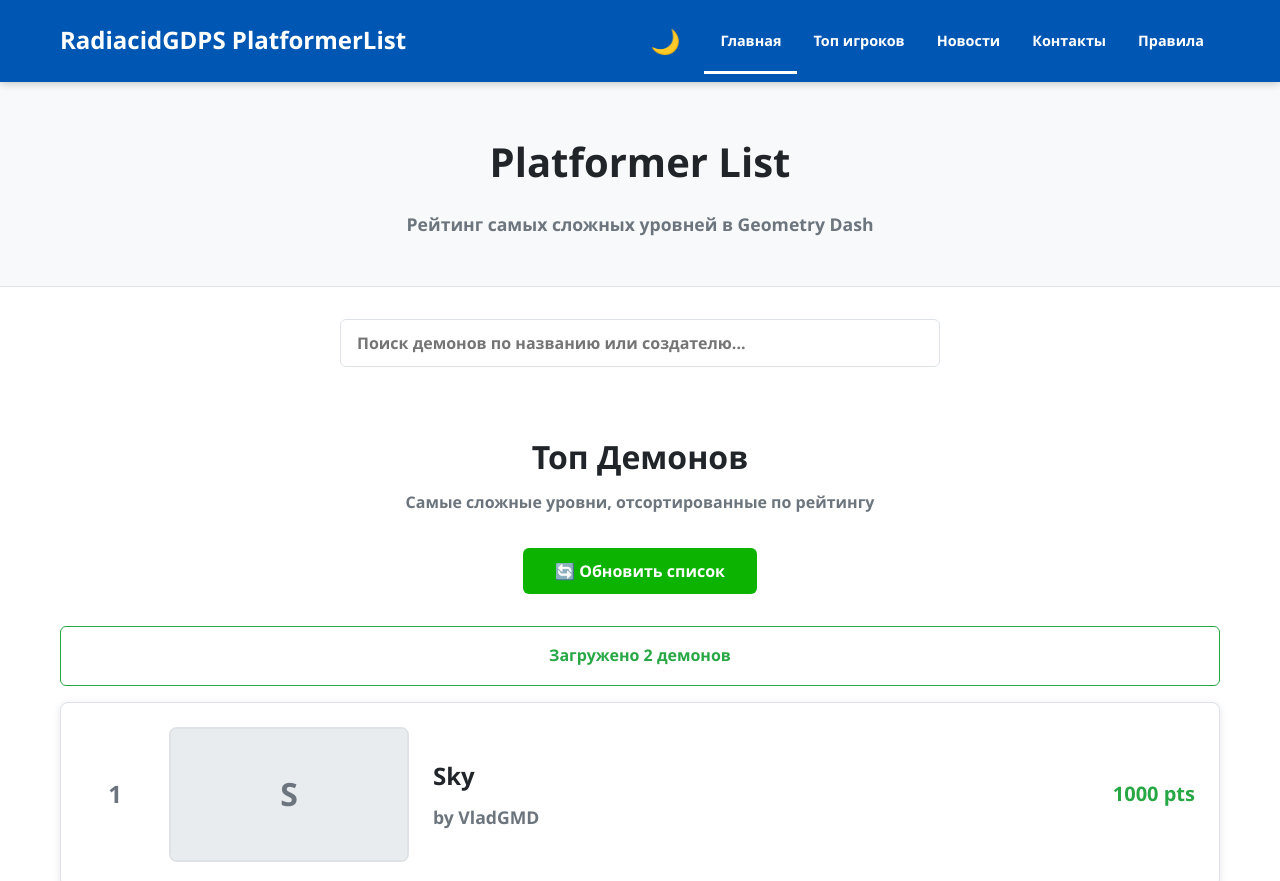
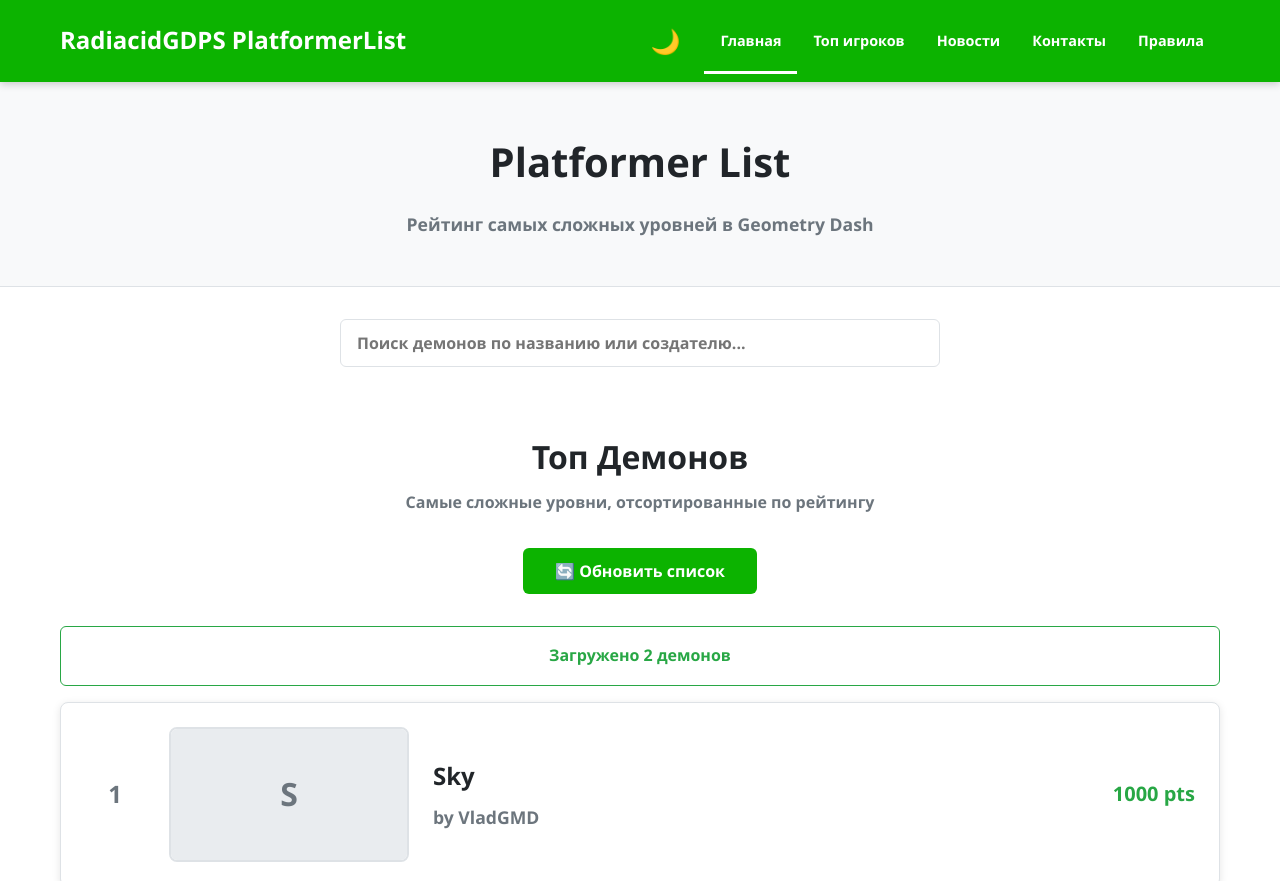
Before and after one commit to maynnank-cmyk/RadiacidGDPSChallengeList, a website: page index.html in a window 1280 px wide. Shown: the top 881 px of the page. Drawn offline with Linux system fonts and the light colour scheme.

Commit message:
Update index.html

```diff
--- a/index.html
+++ b/index.html
@@ -15,7 +15,7 @@
             --accent-green: #28a745;
             --border-color: #dee2e6;
             --card-shadow: 0 2px 8px rgba(0,0,0,0.1);
-            --header-blue: #0056b3;
+            --header-blue: #0cb300;
         }
 
         [data-theme="dark"] {
```
